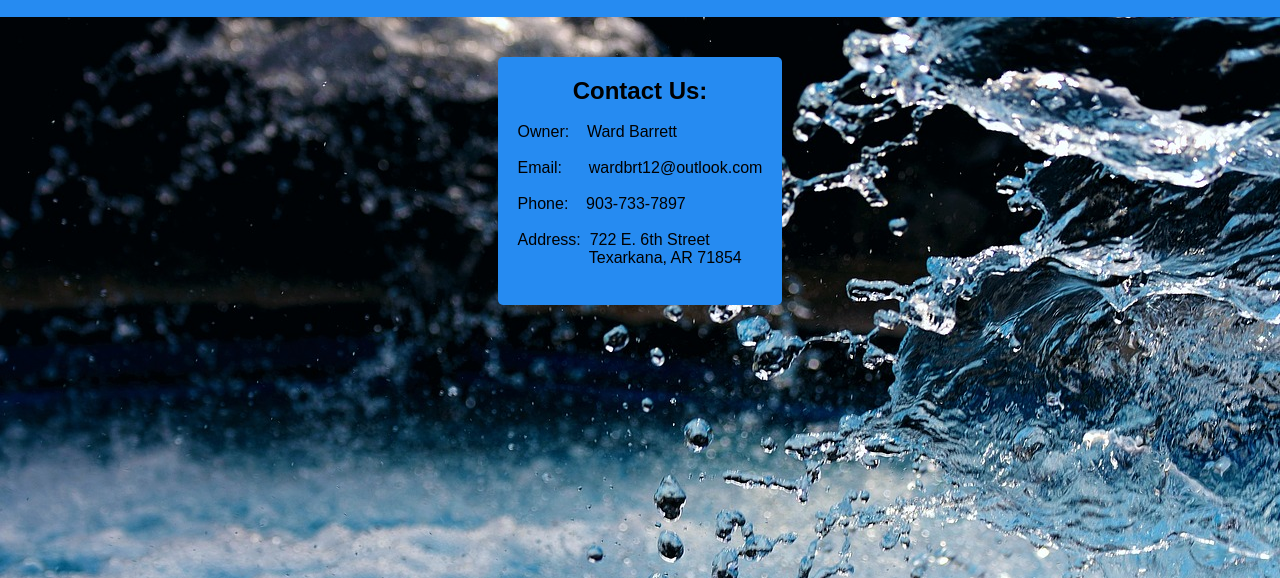
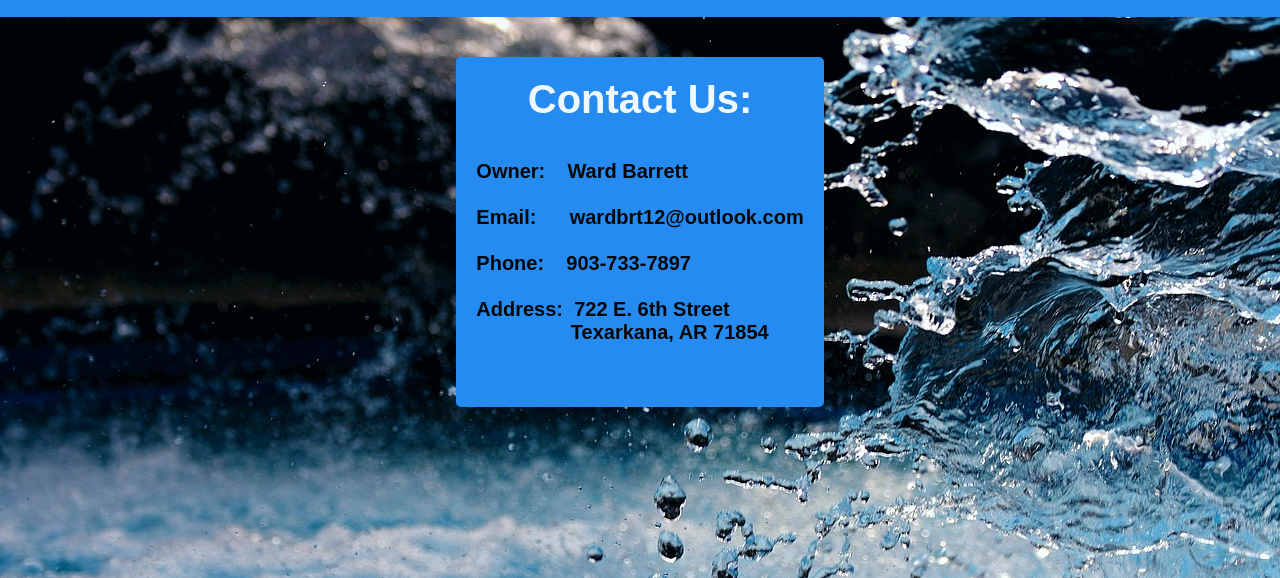
Before and after one commit to Black-del-del/Barrett-Exterior-Cleaning, a plain HTML site: page contact.html in a window 1280 px wide. Shown: the part 222-800 px from the top of the page. Drawn offline with Linux system fonts and the light colour scheme.

Commit message:
changed font

```diff
--- a/assets/css/styles.css
+++ b/assets/css/styles.css
@@ -43,6 +43,11 @@
   }
 
   /* Main Content Section */
+  h2 {
+    color: aliceblue;
+    font-size: 40px;
+    margin-bottom: 20px;
+  }
   p center {
     display: block; /* Ensure the elements are block-level */
     margin-bottom: 100px; /* Adjust the space between elements */
@@ -53,6 +58,13 @@
     background-position: center;
     padding: 20px 20px;
     min-height: 100vh; /* Ensures the section is at least the height of the viewport */
+  }
+  p {
+
+    color: #070707;
+    font-size: 20px;
+    margin-bottom: 20px;
+    font-weight: bolder;
   }
 
   .article-boxes {
--- a/contact.html
+++ b/contact.html
@@ -34,7 +34,7 @@
               Owner:&nbsp;&nbsp;&nbsp;&nbsp;Ward Barrett<br><br>
               Email:&nbsp;&nbsp;&nbsp;&nbsp;&nbsp;&nbsp;wardbrt12@outlook.com<br><br>
               Phone:&nbsp;&nbsp;&nbsp;&nbsp;903-733-7897<br><br>
-              Address:&nbsp;&nbsp;722 E. 6th Street<br>&nbsp;&nbsp;&nbsp;&nbsp;&nbsp;&nbsp;&nbsp;&nbsp;&nbsp;&nbsp;&nbsp;&nbsp;&nbsp;&nbsp;&nbsp;&nbsp;Texarkana, AR 71854<br><br>
+              Address:&nbsp;&nbsp;722 E. 6th Street<br>&nbsp;&nbsp;&nbsp;&nbsp;&nbsp;&nbsp;&nbsp;&nbsp;&nbsp;&nbsp;&nbsp;&nbsp;&nbsp;&nbsp;&nbsp;&nbsp;&nbsp;Texarkana, AR 71854<br><br>
 
 
             </p>
```
